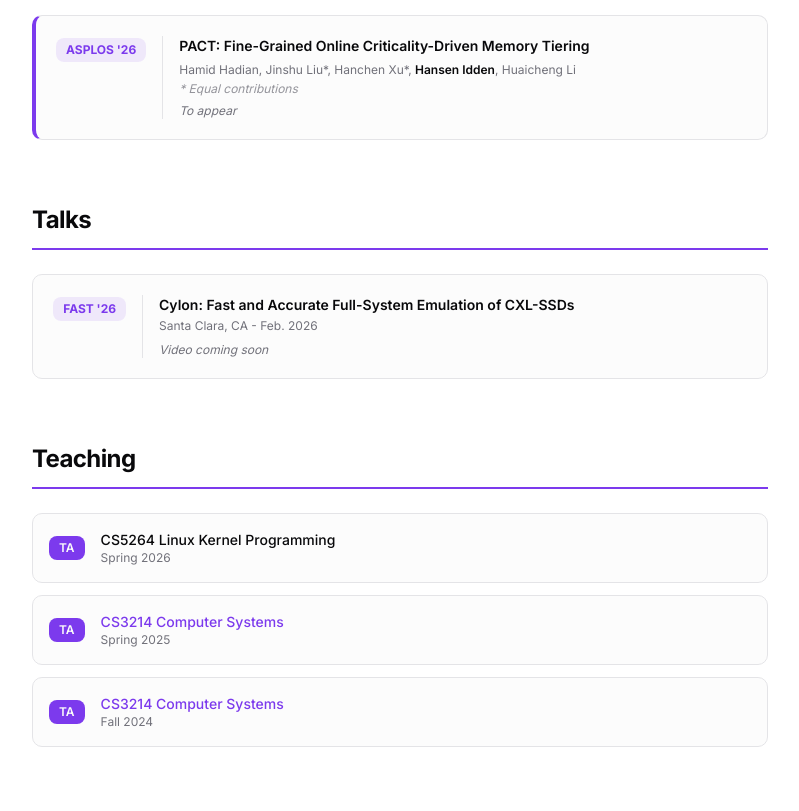
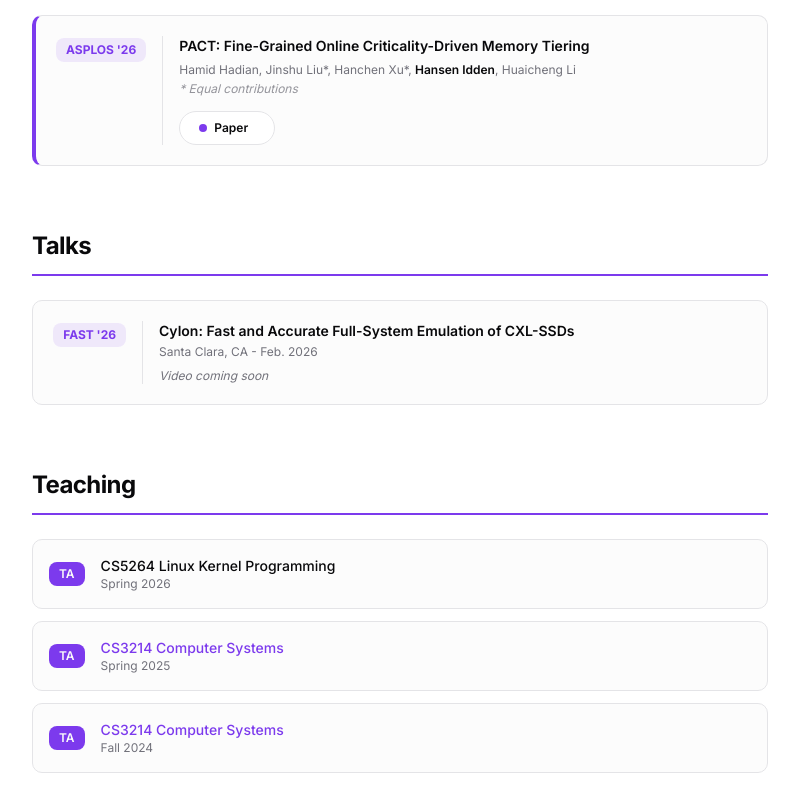
Before and after one commit to hansenidden18/hansenidden18.github.io, a Next.js app: page / in a window 1280 px wide. Shown: the part 1388-2199 px from the top of the page, without its empty margins (240-1039 px from the left). Built offline with nearby package versions, Linux system fonts and the light colour scheme.

Commit message:
Add PACT paper PDF and link button for ASPLOS '26

```diff
--- a/src/app/page.tsx
+++ b/src/app/page.tsx
@@ -44,7 +44,7 @@ const publications = [
     title: "PACT: Fine-Grained Online Criticality-Driven Memory Tiering",
     authors: "Hamid Hadian, Jinshu Liu*, Hanchen Xu*, Hansen Idden, Huaicheng Li",
     note: "* Equal contributions",
-    status: "To appear",
+    paperUrl: "/files/asplos26-pact.pdf",
   },
 ];
 
```
Also changed, not shown: 1 other file (tests, documents, lock files or other folders).
